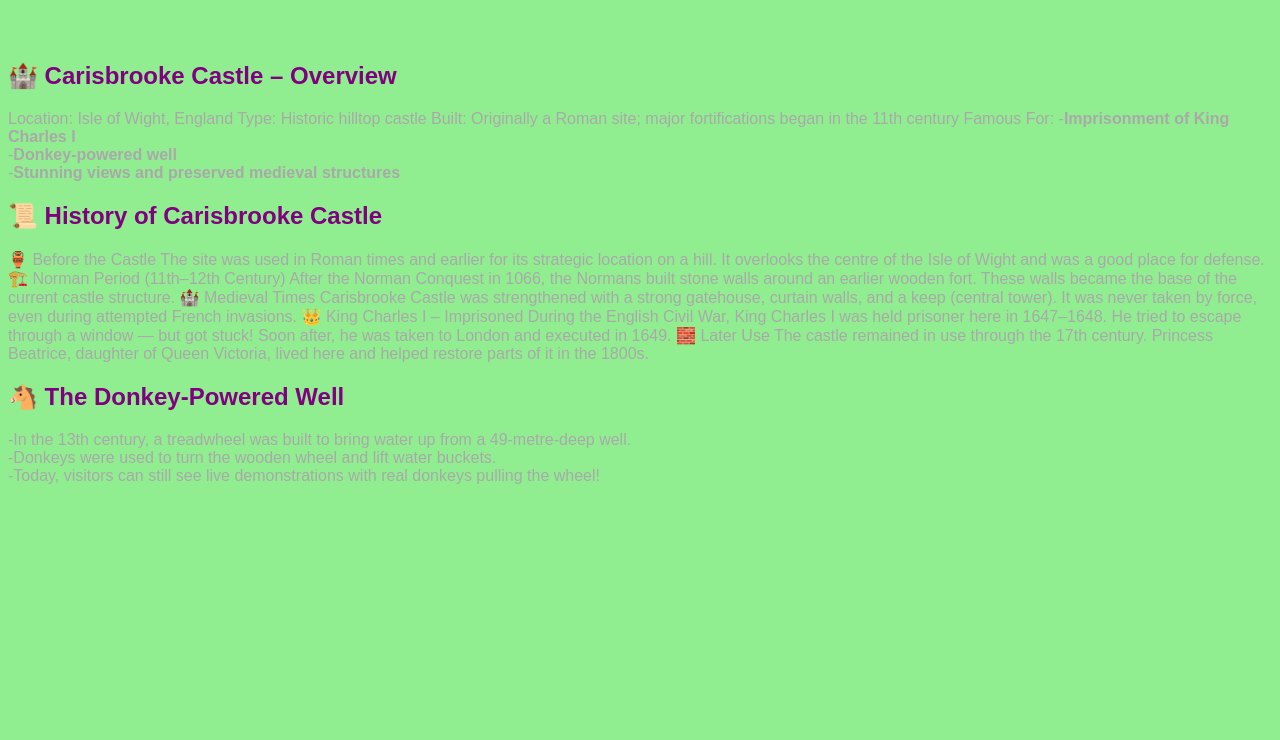
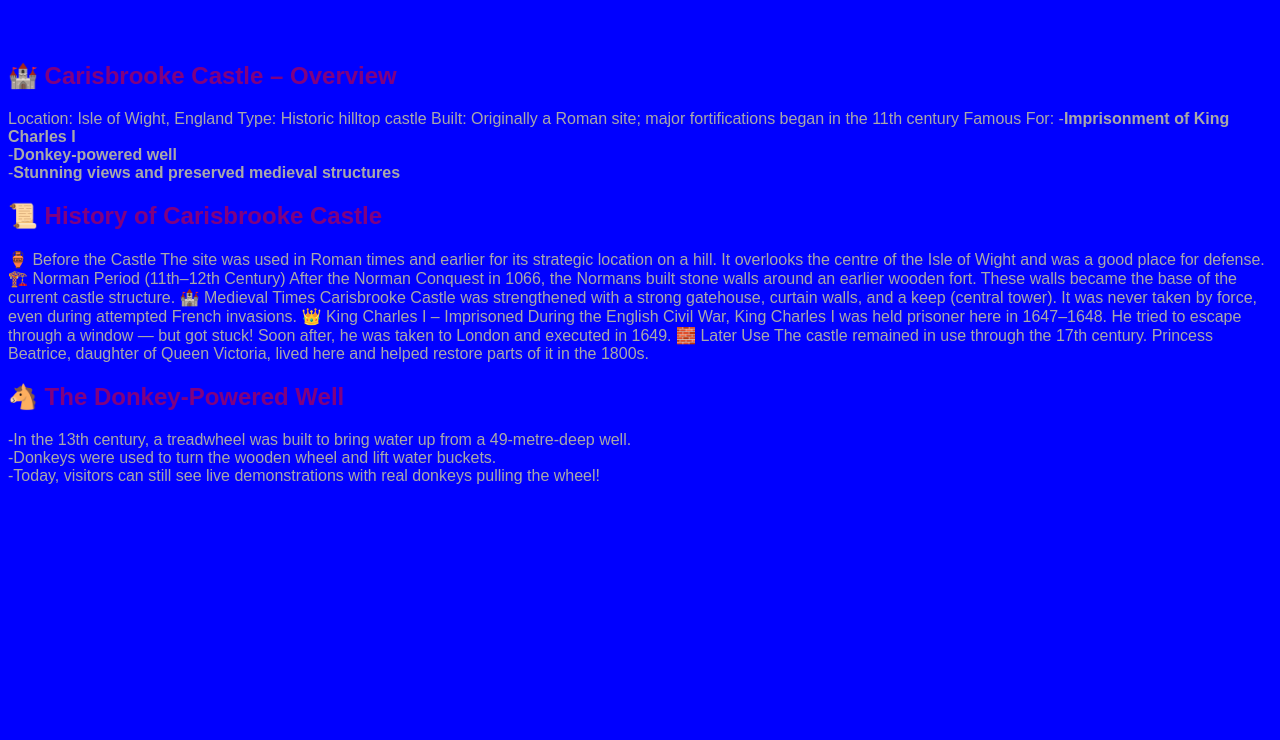
Before and after one commit to HaidarAli147/school-project, a plain HTML site: page index.html in a window 1280 px wide. Shown: the part 60-800 px from the top of the page. Drawn offline with Linux system fonts and the light colour scheme.

Commit message:
Update style.css

```diff
--- a/style.css
+++ b/style.css
@@ -1,6 +1,6 @@
 /* Set the background color of the entire page */
 body {
-  background-color: #90EE90;
+  background-color: blue;
   font-family: Arial, sans-serif;
 }
 
```
